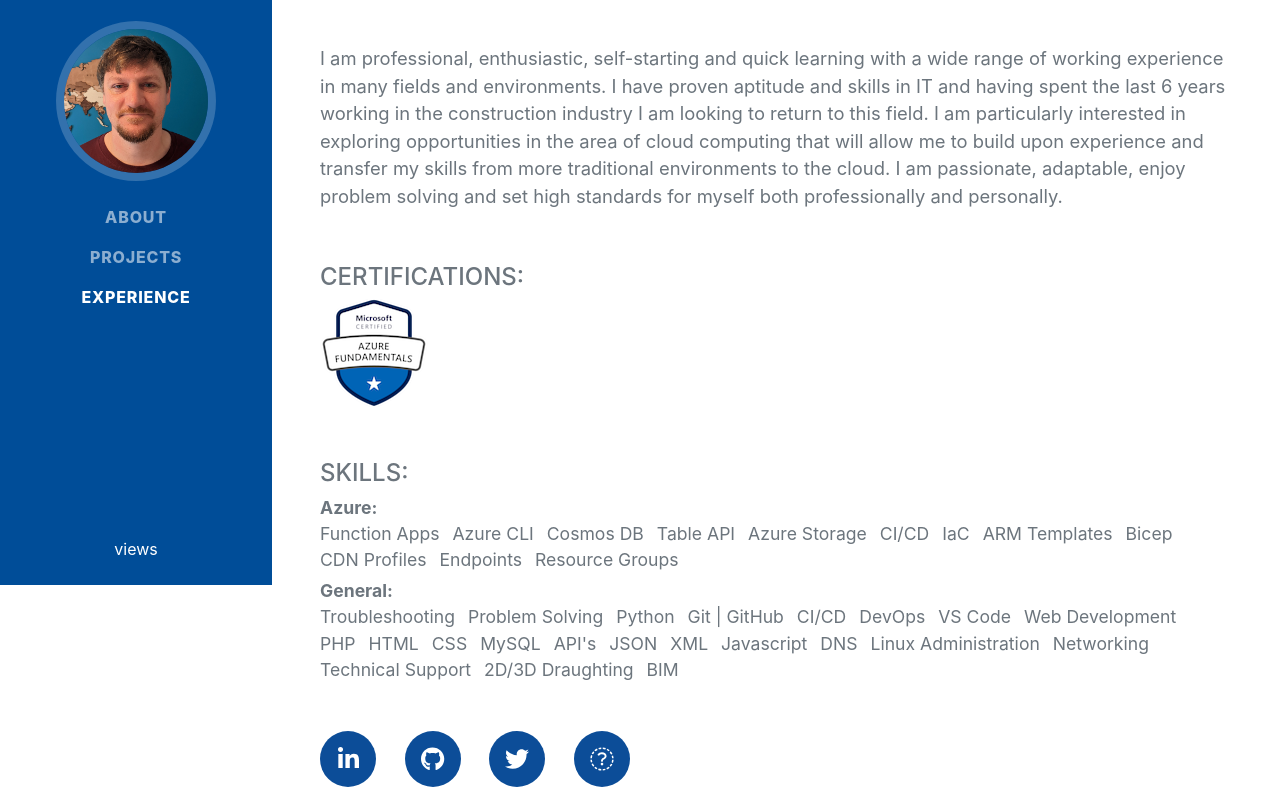
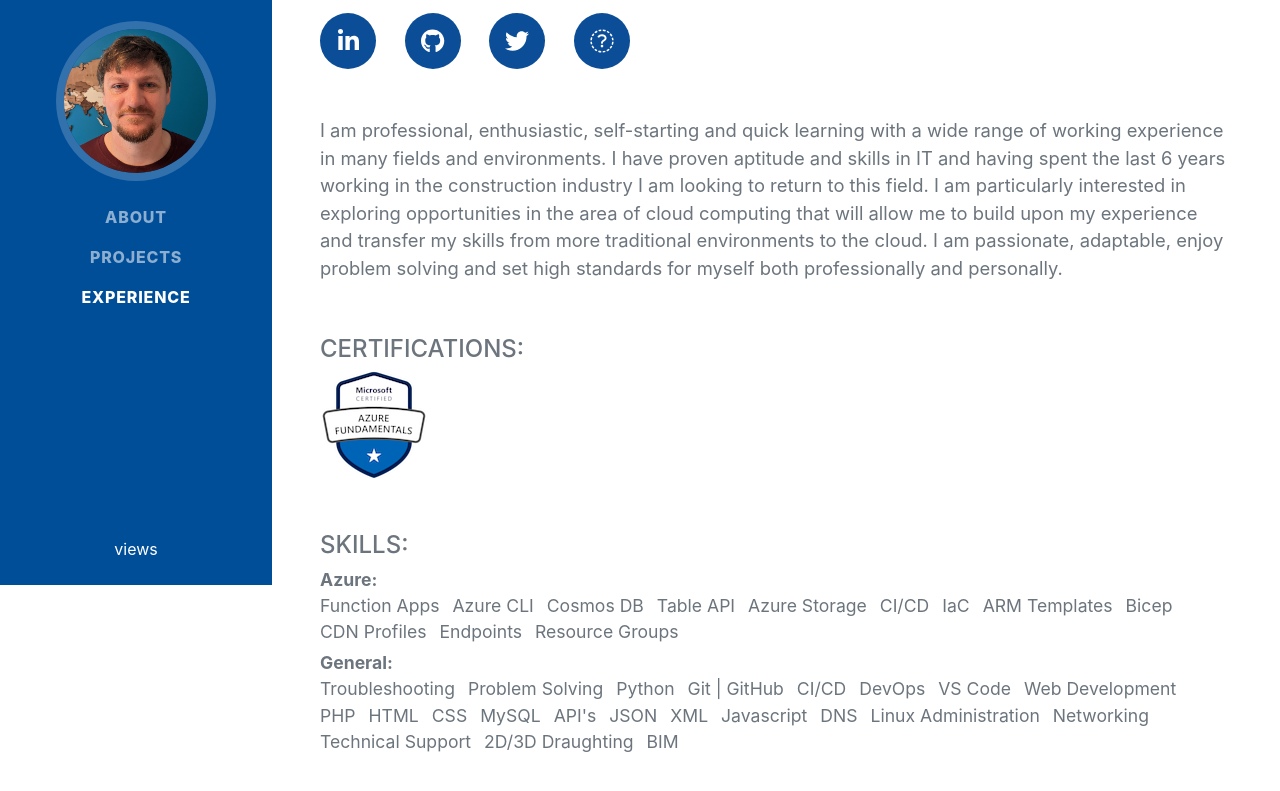
Before and after one commit to al-duncan/azure_crc_frontend, a plain HTML site: page index.html in a window 1280 px wide. Shown: the part 215-1006 px from the top of the page. Drawn offline with nearby package versions, Linux system fonts and the light colour scheme; no server answers; a web font is replaced by a local one.

Commit message:
moved social icons

```diff
--- a/index.html
+++ b/index.html
@@ -41,11 +41,17 @@
                         Alistair
                         <span class="text-primary">Duncan</span>
                     </h1>
-                    <div class="subheading mb-5">
+                    <div class="subheading mb-3">
                         Glasgow · Scotland, UK ·
                         <a href="mailto:alistair@theduncans.uk">alistair@theduncans.uk</a>
                     </div>
-                    <p class="lead mb-5">I am professional, enthusiastic, self-starting and quick learning with a wide range of working experience in many fields and environments. I have proven aptitude and skills in IT and having spent the last 6 years working in the construction industry I am looking to return to this field. I am particularly interested in exploring opportunities in the area of cloud computing that will allow me to build upon experience and transfer my skills from more traditional environments to the cloud. I am passionate, adaptable, enjoy problem solving and set high standards for myself both professionally and personally.</p>
+                    <div class="social-icons mb-5">
+                        <a class="social-icon" href="https://www.linkedin.com/in/al-duncan-005b7b104/"><i class="fab fa-linkedin-in"></i></a>
+                        <a class="social-icon" href="https://github.com/al-duncan"><i class="fab fa-github"></i></a>
+                        <a class="social-icon" href="https://twitter.com/al_duncan"><i class="fab fa-twitter"></i></a>
+                        <a class="social-icon" href="assets/pdf/Al-Duncan-CV.pdf"><i class="fab fa-solid fa-file-pdf"></i></a>
+                    </div>
+                    <p class="lead mb-5">I am professional, enthusiastic, self-starting and quick learning with a wide range of working experience in many fields and environments. I have proven aptitude and skills in IT and having spent the last 6 years working in the construction industry I am looking to return to this field. I am particularly interested in exploring opportunities in the area of cloud computing that will allow me to build upon my experience and transfer my skills from more traditional environments to the cloud. I am passionate, adaptable, enjoy problem solving and set high standards for myself both professionally and personally.</p>
                     <div class="subheading mb-1">Certifications:</div>
                     <a href="https://www.credly.com/badges/3fa47251-b87f-4c86-9217-c5ee73ccf447/public_url"><img class="mb-5" src="assets/img/microsoft-certified-azure-fundamentals.png" alt="..." /></a>
                     <div class="subheading mb-1">Skills:</div>
@@ -97,12 +103,6 @@
                             </ul>
                         </li>
                     </ul>
-                    <div class="social-icons mb-5">
-                        <a class="social-icon" href="https://www.linkedin.com/in/al-duncan-005b7b104/"><i class="fab fa-linkedin-in"></i></a>
-                        <a class="social-icon" href="https://github.com/al-duncan"><i class="fab fa-github"></i></a>
-                        <a class="social-icon" href="https://twitter.com/al_duncan"><i class="fab fa-twitter"></i></a>
-                        <a class="social-icon" href="assets/pdf/Al-Duncan-CV.pdf"><i class="fab fa-solid fa-file-pdf"></i></a>
-                    </div>
                 </div>
             </section>
             <hr class="m-0" />
```
